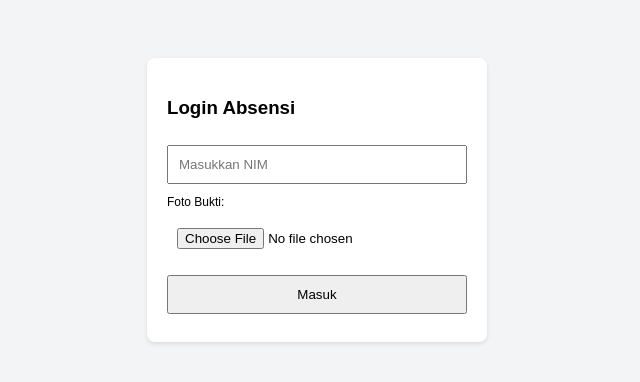
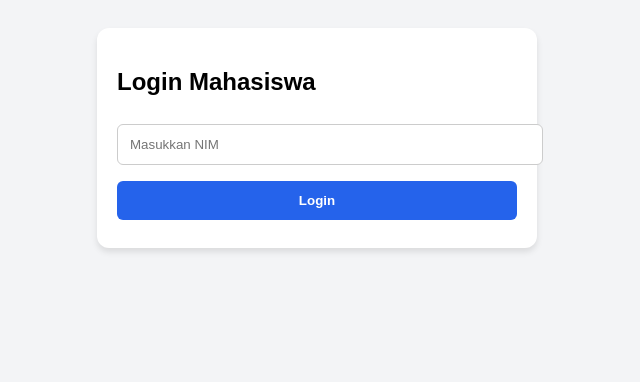
Before and after one commit to suryanovara/absensi-kampus, a website built with Vite: page index.html in a window 1280 px wide. Shown: the whole page, without its empty margins (323-963 px from the left). Built offline with nearby package versions, Linux system fonts and the light colour scheme; some packages are replaced by stand-ins of ours.

Commit message:
Add files via upload

```diff
--- a/index.html
+++ b/index.html
@@ -1,32 +1,49 @@
 <!DOCTYPE html>
 <html lang="id">
 <head>
-  <meta charset="UTF-8">
   <style>
-    body { font-family: sans-serif; display: flex; justify-content: center; padding-top: 50px; background: #f3f4f6; }
-    .card { background: white; padding: 20px; border-radius: 8px; box-shadow: 0 2px 4px rgba(0,0,0,0.1); width: 300px; }
-    input, button { width: 100%; margin: 8px 0; padding: 10px; box-sizing: border-box; }
+    body { font-family: sans-serif; background: #f3f4f6; display: flex; justify-content: center; padding: 20px; }
+    .card { background: white; padding: 20px; border-radius: 12px; box-shadow: 0 4px 6px rgba(0,0,0,0.1); width: 100%; max-width: 400px; }
+    select, button, input { width: 100%; padding: 12px; margin: 8px 0; border-radius: 6px; border: 1px solid #ccc; }
+    button { background: #2563eb; color: white; border: none; font-weight: bold; cursor: pointer; }
+    #video { width: 100%; height: 200px; background: #000; border-radius: 8px; }
   </style>
 </head>
 <body>
 
-  <div class="card">
-    <h3>Login Absensi</h3>
+<div class="card" id="app">
+  <!-- PINTU MASUK -->
+  <div id="loginPage">
+    <h2>Login Mahasiswa</h2>
     <input type="text" id="nim" placeholder="Masukkan NIM" />
-    <label style="font-size: 12px;">Foto Bukti:</label>
-    <input type="file" id="fotoBukti" accept="image/*" capture="environment" />
-    <button onclick="cekLogin()">Masuk</button>
+    <button onclick="checkNIM()">Login</button>
   </div>
 
-  <script>
-    function cekLogin() {
-      const nim = document.getElementById('nim').value;
-      if (nim === "123456") {
-        alert("Berhasil!");
-      } else {
-        alert("NIM tidak ditemukan.");
-      }
-    }
-  </script>
+  <!-- HALAMAN ABSEN -->
+  <div id="absenPage" style="display:none;">
+    <h3 id="welcomeText"></h3>
+    <select id="rs"><option>Pilih Rumah Sakit</option></select>
+    <select id="ruangan"><option>Pilih Ruangan</option></select>
+    <select id="shift"><option>Pilih Shift</option></select>
+    <video id="video" autoplay playsinline></video>
+    <button onclick="ambilAbsen()">Absen Masuk</button>
+  </div>
+</div>
+
+<script>
+  function checkNIM() {
+    // Logika cek NIM di Firestore nanti di sini
+    document.getElementById('loginPage').style.display = 'none';
+    document.getElementById('absenPage').style.display = 'block';
+    document.getElementById('welcomeText').innerText = "Halo, Mahasiswa!";
+    startCamera();
+  }
+
+  async function startCamera() {
+    const stream = await navigator.mediaDevices.getUserMedia({ video: true });
+    document.getElementById('video').srcObject = stream;
+  }
+</script>
+
 </body>
 </html>
```
